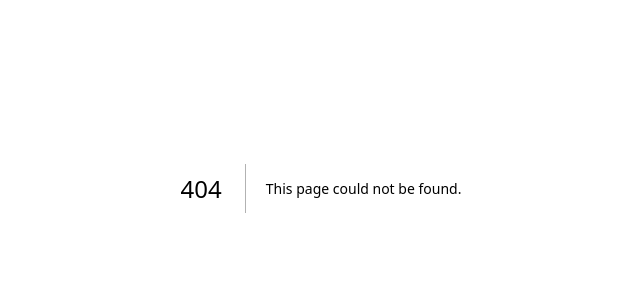
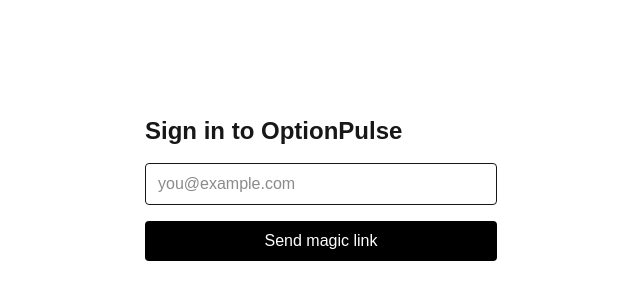
Before and after one commit to cb-co/options-pulse, a Next.js app: page /login in a window 1280 px wide. Before the commit this address had no page. Shown: the part 212-512 px from the top of the page, without its empty margins (319-959 px from the left). Built offline with nearby package versions, Linux system fonts and the light colour scheme; no server answers.

Commit message:
feat: add magic-link auth, middleware, and auth callback

```diff
--- /dev/null
+++ b/app/auth/callback/route.ts
@@ -0,0 +1,14 @@
+import { NextRequest, NextResponse } from 'next/server'
+import { createClient } from '@/lib/supabase/server'
+
+export async function GET(request: NextRequest) {
+  const { searchParams, origin } = new URL(request.url)
+  const code = searchParams.get('code')
+
+  if (code) {
+    const supabase = await createClient()
+    await supabase.auth.exchangeCodeForSession(code)
+  }
+
+  return NextResponse.redirect(`${origin}/dashboard`)
+}
--- /dev/null
+++ b/app/login/page.tsx
@@ -0,0 +1,52 @@
+'use client'
+
+import { useState } from 'react'
+import { createClient } from '@/lib/supabase/client'
+
+export default function LoginPage() {
+  const [email, setEmail] = useState('')
+  const [sent, setSent] = useState(false)
+  const [error, setError] = useState<string | null>(null)
+  const supabase = createClient()
+
+  async function handleSubmit(e: React.FormEvent) {
+    e.preventDefault()
+    const { error } = await supabase.auth.signInWithOtp({
+      email,
+      options: { emailRedirectTo: `${location.origin}/auth/callback` },
+    })
+    if (error) {
+      setError(error.message)
+    } else {
+      setSent(true)
+    }
+  }
+
+  if (sent) {
+    return (
+      <main className="flex min-h-screen items-center justify-center">
+        <p className="text-center text-lg">Check your email for a sign-in link.</p>
+      </main>
+    )
+  }
+
+  return (
+    <main className="flex min-h-screen items-center justify-center">
+      <form onSubmit={handleSubmit} className="flex flex-col gap-4 w-full max-w-sm px-4">
+        <h1 className="text-2xl font-bold">Sign in to OptionPulse</h1>
+        <input
+          type="email"
+          placeholder="you@example.com"
+          value={email}
+          onChange={e => setEmail(e.target.value)}
+          required
+          className="border rounded px-3 py-2"
+        />
+        {error && <p className="text-red-600 text-sm">{error}</p>}
+        <button type="submit" className="bg-black text-white rounded px-4 py-2">
+          Send magic link
+        </button>
+      </form>
+    </main>
+  )
+}
--- /dev/null
+++ b/middleware.ts
@@ -0,0 +1,33 @@
+import { createServerClient } from '@supabase/ssr'
+import { NextResponse, type NextRequest } from 'next/server'
+
+export async function middleware(request: NextRequest) {
+  let supabaseResponse = NextResponse.next({ request })
+
+  const supabase = createServerClient(
+    process.env.NEXT_PUBLIC_SUPABASE_URL!,
+    process.env.NEXT_PUBLIC_SUPABASE_PUBLISHABLE_KEY!,
+    {
+      cookies: {
+        getAll() { return request.cookies.getAll() },
+        setAll(cookiesToSet) {
+          cookiesToSet.forEach(({ name, value }) => request.cookies.set(name, value))
+          supabaseResponse = NextResponse.next({ request })
+          cookiesToSet.forEach(({ name, value, options }) =>
+            supabaseResponse.cookies.set(name, value, options)
+          )
+        },
+      },
+    }
+  )
+
+  const { data: { user } } = await supabase.auth.getUser()
+
+  if (!user && request.nextUrl.pathname.startsWith('/dashboard')) {
+    return NextResponse.redirect(new URL('/login', request.url))
+  }
+
+  return supabaseResponse
+}
+
+export const config = { matcher: ['/dashboard/:path*'] }
```
